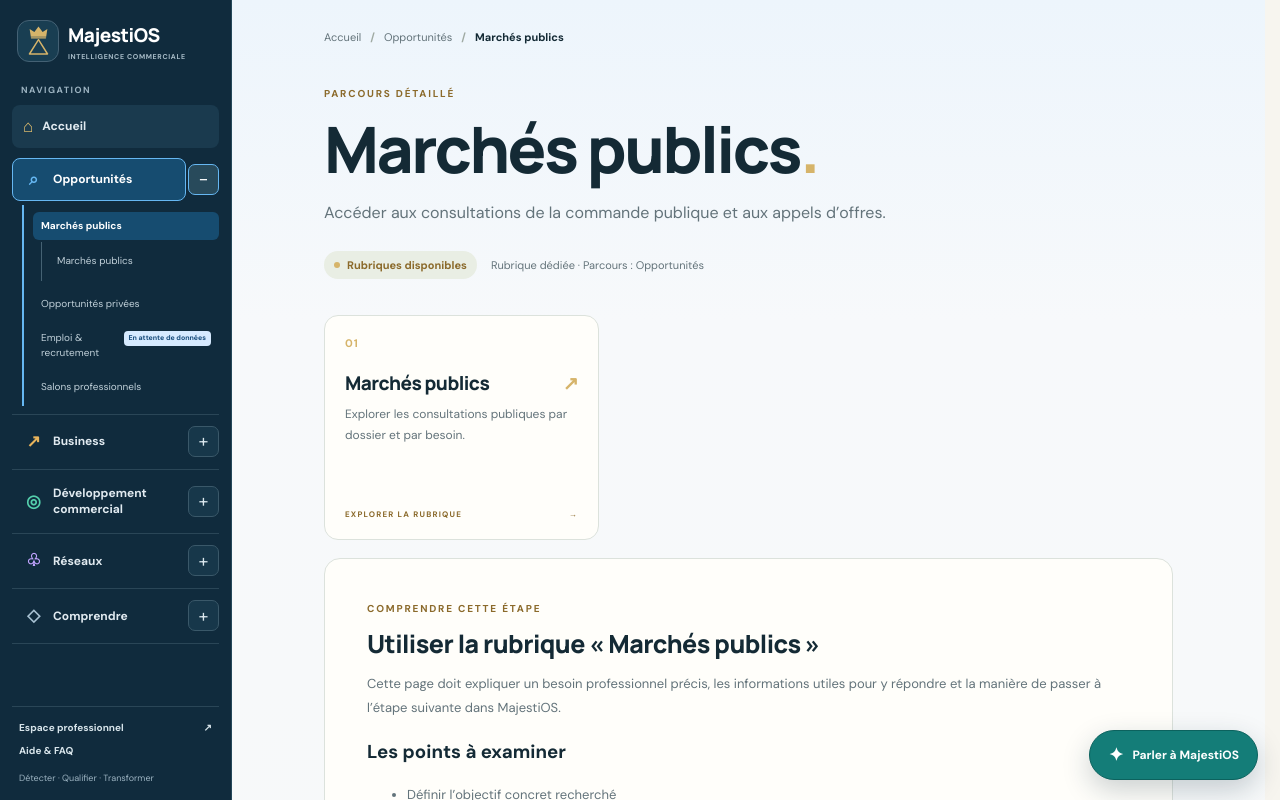
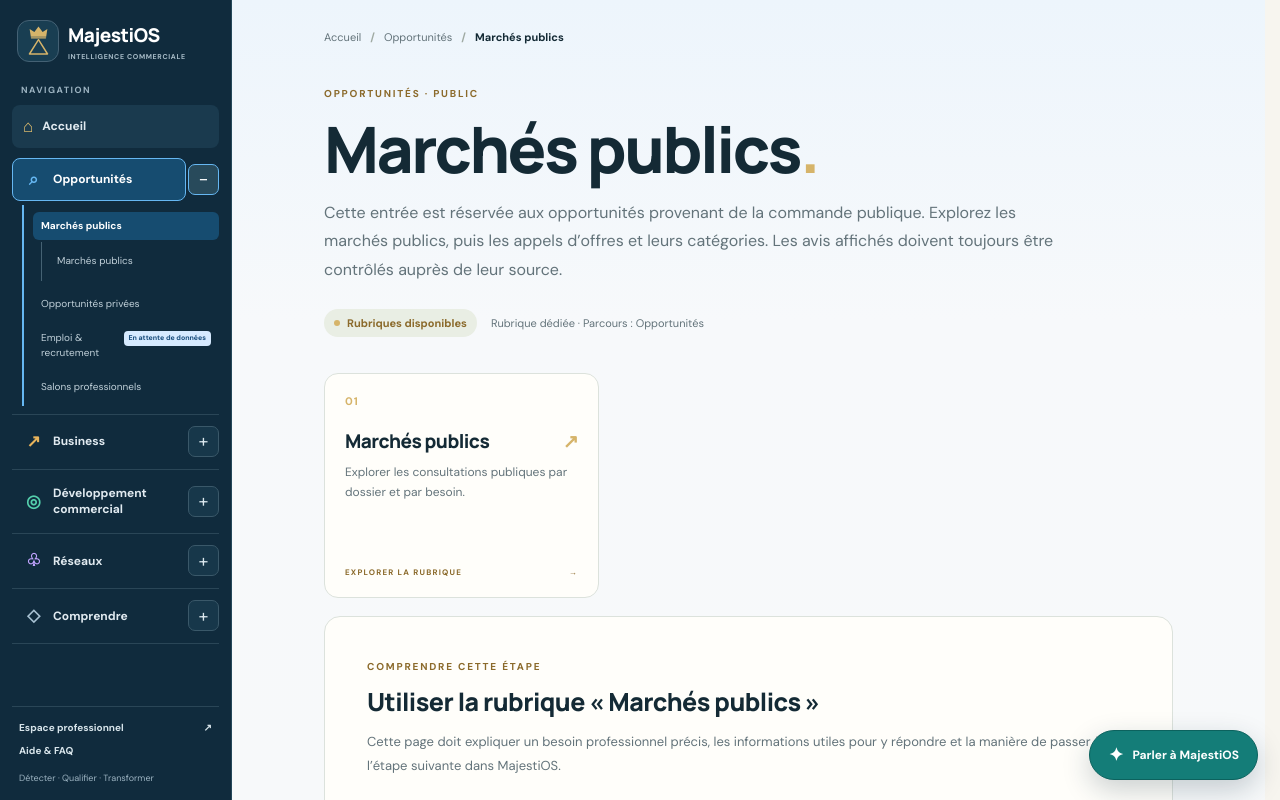
Before and after one commit to Chexpeer/Majestios, a Next.js app: page /opportunites/publiques in a window 1280 px wide. Shown: the top 800 px of the page. Built offline with nearby package versions, Linux system fonts and the light colour scheme.

Commit message:
Créer la porte d’entrée dédiée aux opportunités publiques

```diff
--- /dev/null
+++ b/src/app/opportunites/publiques/page.tsx
@@ -0,0 +1,19 @@
+import SiteHub from "@/components/site-hub";
+
+export const metadata = {
+  title: "Marchés publics — MajestiOS",
+  description: "Accéder aux marchés publics, aux appels d’offres et à la recherche par catégorie ou territoire."
+};
+
+export default function PublicOpportunitiesPage() {
+  return <SiteHub
+    pathname="/opportunites/publiques"
+    eyebrow="OPPORTUNITÉS · PUBLIC"
+    intro="Cette entrée est réservée aux opportunités provenant de la commande publique. Explorez les marchés publics, puis les appels d’offres et leurs catégories. Les avis affichés doivent toujours être contrôlés auprès de leur source."
+    checklist={[
+      "Distinguer les avis officiels des informations de démonstration.",
+      "Vérifier la source, la date, l’échéance et les documents de consultation.",
+      "Évaluer les capacités de l’entreprise avant de décider de se positionner."
+    ]}
+  />;
+}
```
